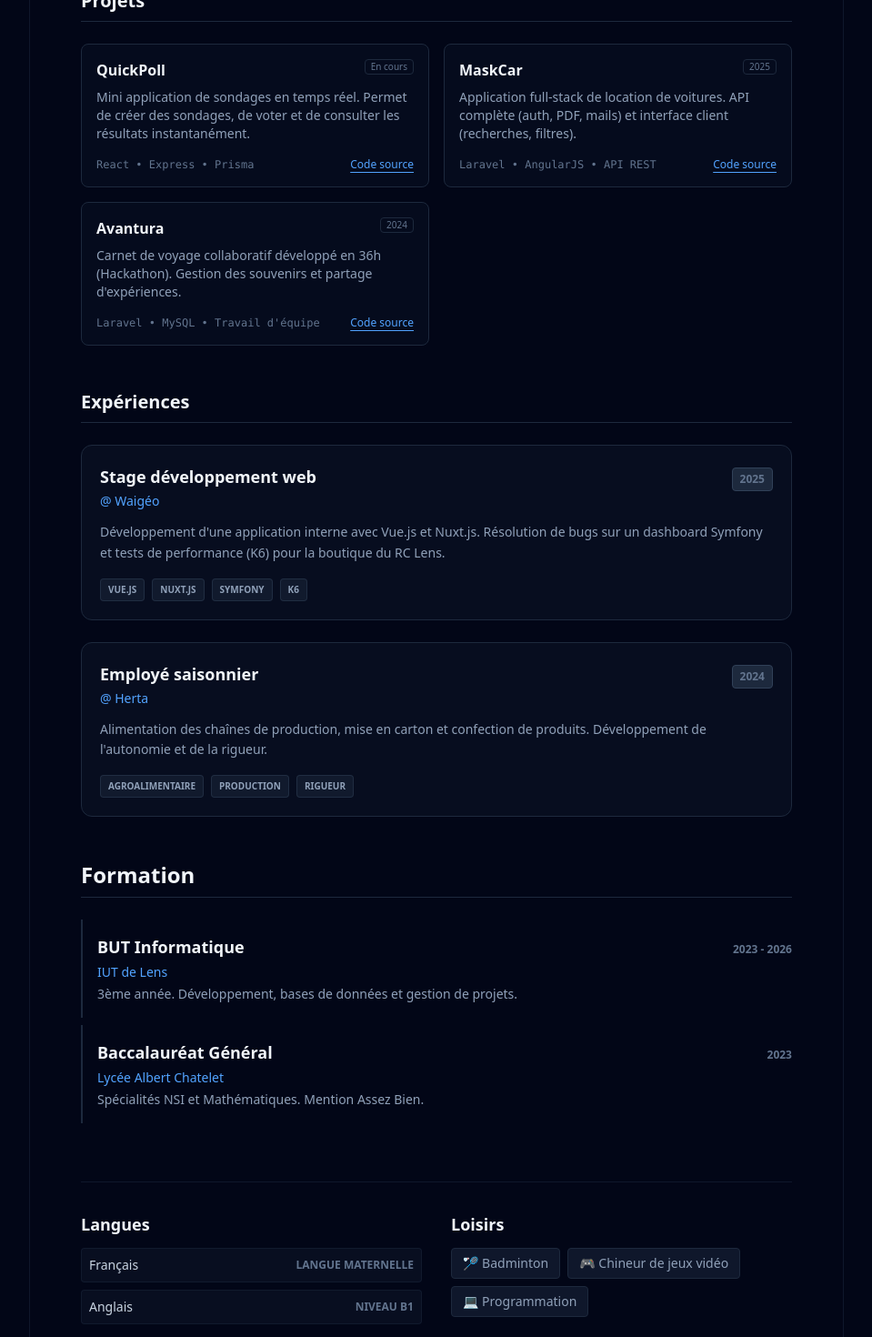
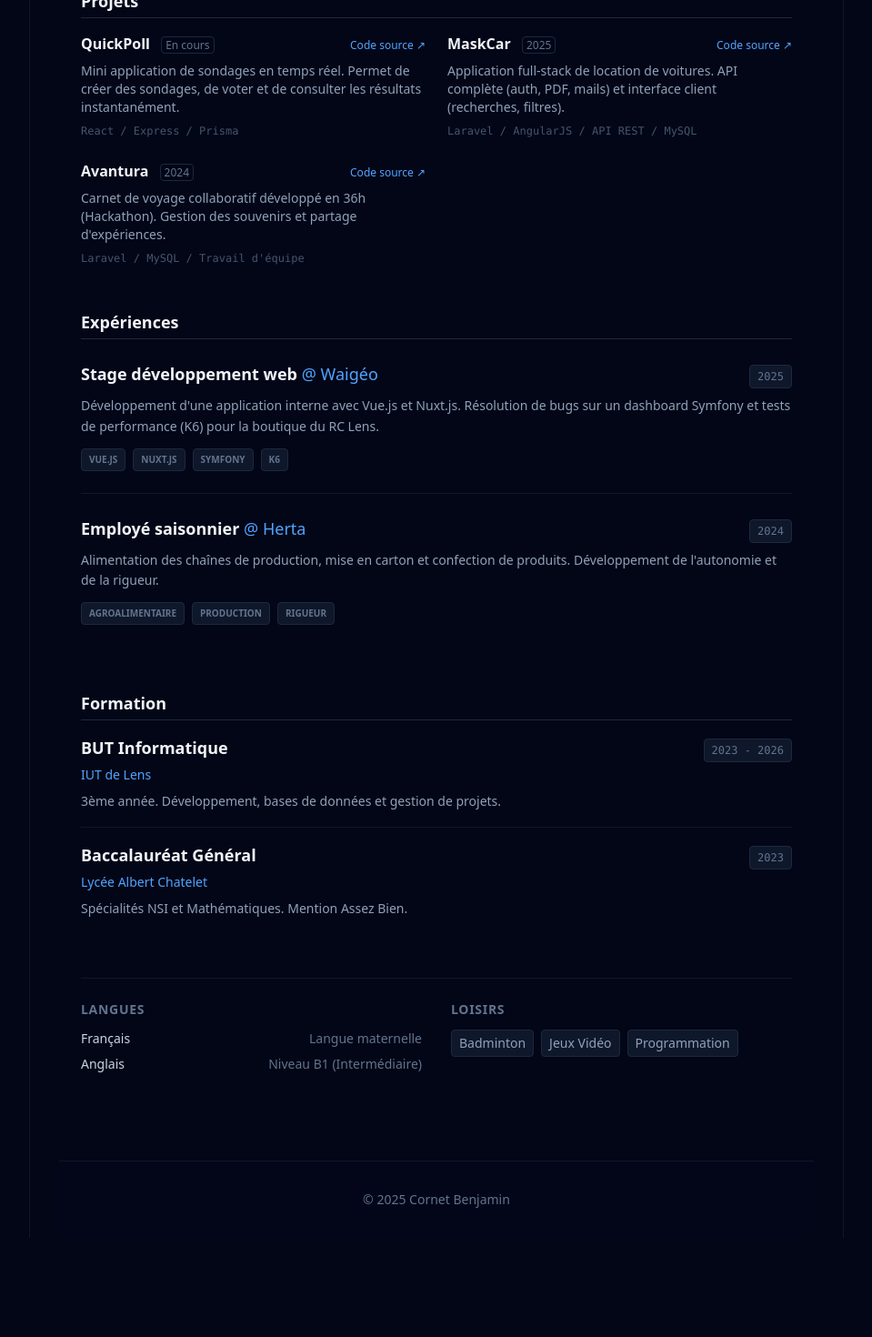
Before and after one commit to BenjaminC62/cv-cornet-benjamin, a Next.js app: page / in a window 1280 px wide. Shown: the part 760-2230 px from the top of the page at 91% size, without its empty margins (160-1119 px from the left). After the commit the page ends 2121 px from the top, so only its background shows below. Built offline with nearby package versions, Linux system fonts and the light colour scheme.

Commit message:
#9 - Forte optimisation

```diff
--- a/app/(cv)/About/About.tsx
+++ b/app/(cv)/About/About.tsx
@@ -1,40 +1,34 @@
-import React from 'react';
-
-const About: React.FC = () => {
+const About = () => {
   return (
-    <section className="mb-16 grid grid-cols-1 sm:grid-cols-2 gap-8 border-t border-slate-900 pt-8">
+    <section className="mb-12 grid grid-cols-1 sm:grid-cols-2 gap-8 pt-6 border-t border-slate-900">
 
       <div>
-        <h3 className="text-slate-100 font-bold text-lg mb-3 flex items-center gap-2">
+        <h3 className="text-sm font-bold text-slate-500 uppercase tracking-wider mb-3">
           Langues
         </h3>
-        <div className="flex flex-col gap-2">
-           <div className="flex justify-between items-center bg-slate-900/50 p-2 rounded border border-slate-800/50">
-              <span className="text-slate-300 text-sm">Français</span>
-              <span className="text-xs font-bold text-slate-500 uppercase">Langue maternelle</span>
-           </div>
-           <div className="flex justify-between items-center bg-slate-900/50 p-2 rounded border border-slate-800/50">
-              <span className="text-slate-300 text-sm">Anglais</span>
-              <span className="text-xs font-bold text-slate-500 uppercase">Niveau B1</span>
-           </div>
-        </div>
+        <ul className="space-y-2">
+           <li className="flex justify-between text-sm">
+              <span className="text-slate-300">Français</span>
+              <span className="text-slate-500">Langue maternelle</span>
+           </li>
+           <li className="flex justify-between text-sm">
+              <span className="text-slate-300">Anglais</span>
+              <span className="text-slate-500">Niveau B1 (Intermédiaire)</span>
+           </li>
+        </ul>
       </div>
 
       <div>
-        <h3 className="text-slate-100 font-bold text-lg mb-3 flex items-center gap-2">
+        <h3 className="text-sm font-bold text-slate-500 uppercase tracking-wider mb-3">
           Loisirs
         </h3>
-        <div className="flex flex-wrap gap-2">
-           <span className="px-3 py-1.5 bg-slate-900 text-slate-400 text-sm rounded border border-slate-800 hover:border-blue-500/50 transition-colors">
-             🏸 Badminton
-           </span>
-           <span className="px-3 py-1.5 bg-slate-900 text-slate-400 text-sm rounded border border-slate-800 hover:border-blue-500/50 transition-colors">
-             🎮 Chineur de jeux vidéo
-           </span>
-           <span className="px-3 py-1.5 bg-slate-900 text-slate-400 text-sm rounded border border-slate-800 hover:border-blue-500/50 transition-colors">
-             💻 Programmation
-           </span>
-        </div>
+        <ul className="flex flex-wrap gap-2">
+           {["Badminton", "Jeux Vidéo", "Programmation"].map(hobby => (
+             <li key={hobby} className="text-sm text-slate-400 bg-slate-900 px-2 py-1 rounded border border-slate-800">
+               {hobby}
+             </li>
+           ))}
+        </ul>
       </div>
 
     </section>
--- a/app/(cv)/Experiences/Experience.tsx
+++ b/app/(cv)/Experiences/Experience.tsx
@@ -1,14 +1,15 @@
 import React from 'react';
-import ExperienceCard from './components/ExperiencesCard'; // Vérifie le chemin
+import ExperienceCard from './components/ExperiencesCard';
 import { experiencesData } from './data/experiences';
 
 const Experience: React.FC = () => {
   return (
     <section className="mb-12">
-      <h2 className="text-xl font-bold text-slate-100 mb-6 border-b border-slate-800 pb-2">
+      <h2 className="text-lg font-bold text-slate-100 mb-6 border-b border-slate-800 pb-1">
         Expériences
       </h2>
-      <ul className="list-none flex flex-col gap-6">
+
+      <ul className="flex flex-col">
         {experiencesData.map((exp) => (
           <ExperienceCard
             key={exp.id}
--- a/app/(cv)/Experiences/components/ExperiencesCard.tsx
+++ b/app/(cv)/Experiences/components/ExperiencesCard.tsx
@@ -2,42 +2,31 @@ import React from 'react';
 import type { ExperienceProps } from '@/app/types/types';
 
 const ExperienceCard: React.FC<ExperienceProps> = ({
-    date, company, role, description, skills, isCurrent
+    date, company, role, description, skills
 }) => {
   return (
-    <article className={`
-        p-5 rounded-xl border transition-all duration-300 hover:shadow-lg hover:shadow-blue-900/5
-        ${isCurrent
-            ? 'bg-slate-900 border-blue-500/30'
-            : 'bg-slate-900/40 border-slate-800 hover:border-slate-700'}
-    `}>
-        <div className="flex flex-col sm:flex-row sm:items-baseline justify-between mb-3 gap-2">
-            <div>
-                <h3 className="font-bold text-slate-100 text-lg">{role}</h3>
-                <span className="text-blue-400 text-sm font-medium">@ {company}</span>
-            </div>
-            <span className={`
-                text-xs font-bold px-2 py-1 rounded border
-                ${isCurrent
-                    ? 'bg-blue-500/10 text-blue-300 border-blue-500/20'
-                    : 'bg-slate-800 text-slate-500 border-slate-700'}
-            `}>
+    <li className="flex flex-col py-6 border-b border-slate-800/50 last:border-0 first:pt-0">
+        <div className="flex flex-col sm:flex-row sm:justify-between sm:items-baseline mb-2">
+            <h3 className="font-bold text-slate-100 text-lg">
+                {role} <span className="text-blue-400 font-normal">@ {company}</span>
+            </h3>
+            <span className="text-xs font-mono text-slate-500 bg-slate-900 px-2 py-1 rounded border border-slate-800">
                 {date}
             </span>
         </div>
 
-        <p className="text-slate-400 text-sm leading-relaxed mb-4">
+        <p className="text-slate-400 text-sm leading-relaxed mb-3">
             {description}
         </p>
 
         <div className="flex flex-wrap gap-2">
             {skills.map((skill) => (
-                <span key={skill} className="text-[10px] uppercase font-semibold text-slate-400 bg-slate-800/50 px-2 py-1 rounded border border-slate-700/50">
+                <span key={skill} className="text-[10px] uppercase font-bold text-slate-500 bg-slate-900 px-2 py-1 rounded border border-slate-800">
                     {skill}
                 </span>
             ))}
         </div>
-    </article>
+    </li>
   );
 };
 
--- a/app/(cv)/Formation/Formation.tsx
+++ b/app/(cv)/Formation/Formation.tsx
@@ -2,14 +2,14 @@ import React from 'react';
 import FormationCard from './components/FormationsCard';
 import { formationsData } from './data/formations';
 
-const Formations: React.FC = () => {
+const Formation: React.FC = () => {
   return (
-    <section className="mb-16">
-      <h2 className="text-2xl font-bold text-slate-100 mb-6 border-b border-slate-800 pb-2">
+    <section className="mb-12">
+      <h2 className="text-lg font-bold text-slate-100 mb-4 border-b border-slate-800 pb-1">
         Formation
       </h2>
 
-      <div className="flex flex-col gap-2">
+      <ul className="flex flex-col">
         {formationsData.map((form) => (
             <FormationCard
                 key={form.id}
@@ -20,9 +20,9 @@ const Formations: React.FC = () => {
                 description={form.description}
             />
         ))}
-      </div>
+      </ul>
     </section>
   )
 }
 
-export default Formations;
+export default Formation;
--- a/app/(cv)/Formation/components/FormationsCard.tsx
+++ b/app/(cv)/Formation/components/FormationsCard.tsx
@@ -5,24 +5,24 @@ const FormationCard: React.FC<FormationProps> = ({
     id, date, school, diploma, description
 }) => {
   return (
-    <div className="py-4 border-l-2 border-slate-800 pl-4 hover:border-blue-500 transition-colors">
+    <li className="flex flex-col py-4 border-b border-slate-800/50 last:border-0 first:pt-0">
         <div className="flex flex-col sm:flex-row sm:justify-between sm:items-baseline mb-1">
             <h3 className="font-bold text-slate-100 text-lg">
                 {diploma}
             </h3>
-            <span className="text-xs font-bold text-slate-500">
+            <span className="text-xs font-mono text-slate-500 bg-slate-900 px-2 py-1 rounded border border-slate-800">
                 {date}
             </span>
         </div>
 
-        <div className="text-blue-400 text-sm font-medium mb-1">
+        <div className="text-blue-400 text-sm font-medium mb-2">
             {school}
         </div>
 
-        <p className="text-slate-400 text-sm">
+        <p className="text-slate-400 text-sm leading-relaxed">
             {description}
         </p>
-    </div>
+    </li>
   );
 };
 
--- a/app/(cv)/Projects/Projects.tsx
+++ b/app/(cv)/Projects/Projects.tsx
@@ -1,19 +1,34 @@
-import React from 'react';
-import ProjectCard from './components/ProjectCard';
 import { projectsData } from './data/projects';
 
-const Projects: React.FC = () => {
+const Projects = () => {
   return (
     <section className="mb-12">
-      <h2 className="text-xl font-bold text-slate-100 mb-6 border-b border-slate-800 pb-2">
+      <h2 className="text-lg font-bold text-slate-100 mb-4 border-b border-slate-800 pb-1">
         Projets
       </h2>
-      <ul className="grid grid-cols-1 md:grid-cols-2 gap-4">
+
+      <ul className="grid grid-cols-1 md:grid-cols-2 gap-6">
         {projectsData.map((project) => (
-          <ProjectCard
-            key={project.id}
-            {...project}
-          />
+          <li key={project.id} className="flex flex-col">
+            <div className="flex justify-between items-baseline mb-2">
+              <h3 className="font-bold text-slate-100">
+                {project.title} <span className="text-xs font-normal text-slate-500 border border-slate-800 px-1 rounded ml-2">{project.status}</span>
+              </h3>
+              {project.url && (
+                <a href={project.url} target="_blank" className="text-xs text-blue-400 hover:underline">
+                  Code source ↗
+                </a>
+              )}
+            </div>
+
+            <p className="text-slate-400 text-sm mb-2 flex-1">
+              {project.description}
+            </p>
+
+            <div className="text-xs text-slate-600 font-mono">
+               {project.tech.join(' / ')}
+            </div>
+          </li>
         ))}
       </ul>
     </section>
```
